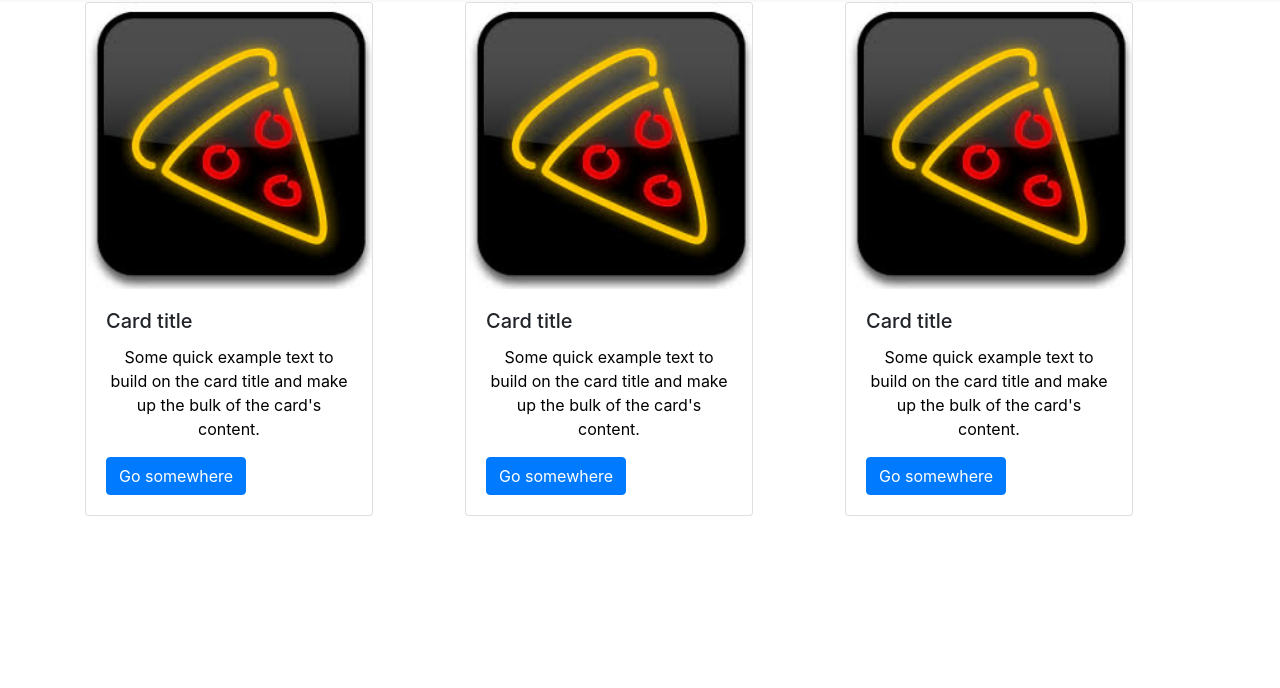
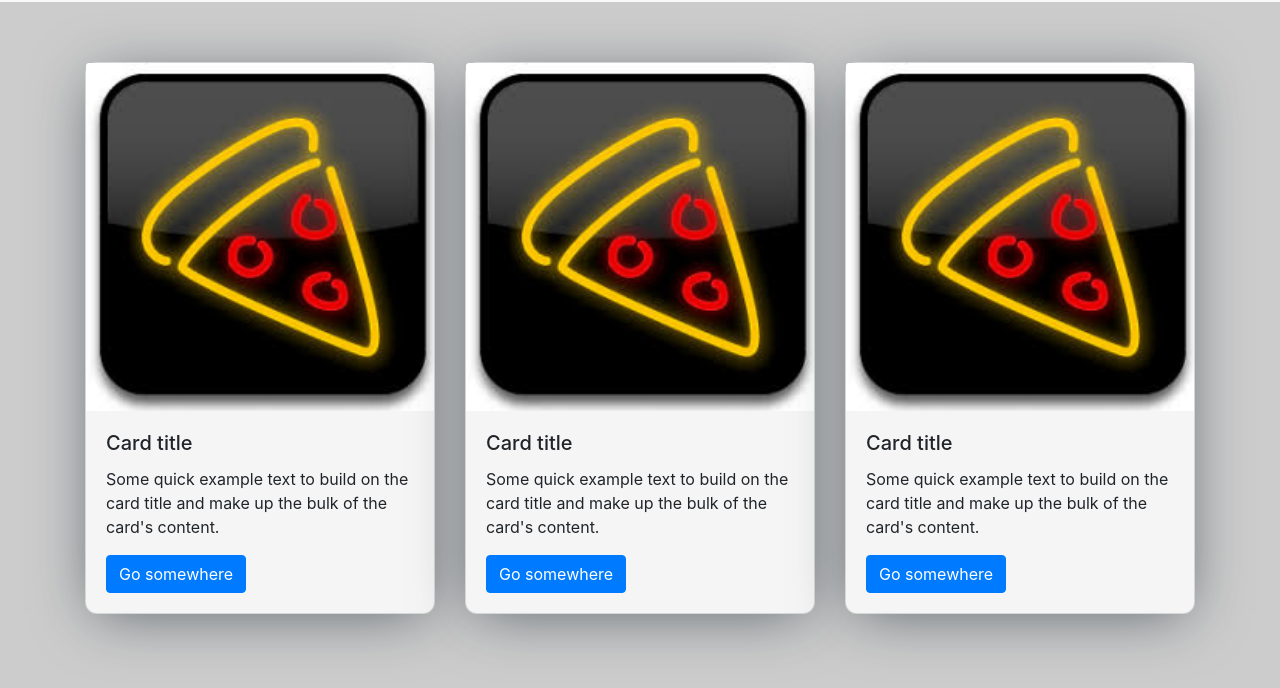
Before and after one commit to sanii-muthui/pizzeria, a plain HTML site: page index.html in a window 1280 px wide. Shown: the part 54-742 px from the top of the page. Drawn offline with nearby package versions, Linux system fonts and the light colour scheme.

Commit message:
styled card

```diff
--- a/css/styles.css
+++ b/css/styles.css
@@ -6,9 +6,10 @@
 }
 /*******Background-images******/
 /******************************/
-.container p{
-	text-align: center;
-	color: black;
+body{
+	padding: 0;
+	margin: 0;
+	background-color: rgba(0,0,0,0.2)!important;
 }
 /********meadia query******/
 /**************************/
@@ -19,3 +20,15 @@
     float: none!important;
   }
 }
+/***********CARD**********/
+/*************************/
+.card{
+	width: 100%!important;
+    min-height: 460px!important;
+    margin-top: 60px !important;
+    box-shadow: 0px 8px 60px -10px rgba(13,28,39,0.6)!important;
+    background:whitesmoke!important;
+    border-radius: 12px!important;
+    max-width: 700px!important;
+    position: relative!important;
+}
```
